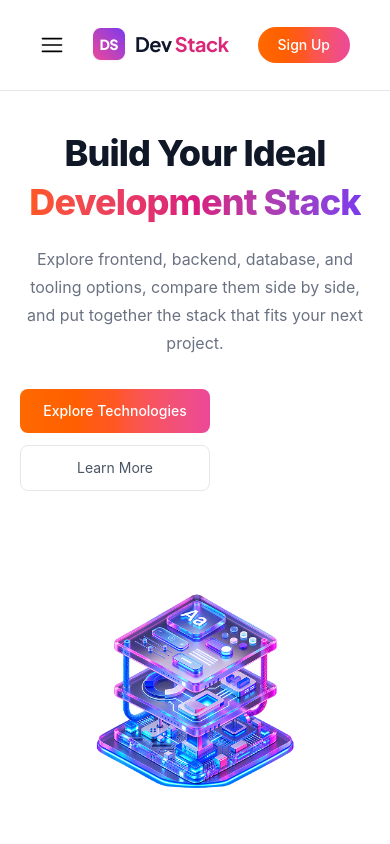
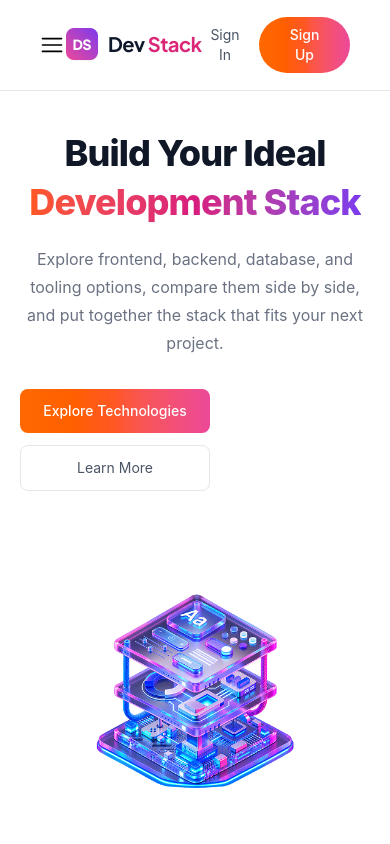
Before and after one commit to fahiyahedayet/Assignment-5, a React (Vite) app: page / in a window 390 px wide. Shown: the top 844 px of the page. Built offline with nearby package versions, Linux system fonts and the light colour scheme.

Commit message:
mobile responsive button fixed

```diff
--- a/src/components/Navbar.tsx
+++ b/src/components/Navbar.tsx
@@ -21,7 +21,7 @@ const Navbar = () => {
             </nav>
 
             <div className ="flex items-center gap-3">
-                <button className ="cursor-pointer hidden text-sm text-gray-600 sm:block hover:text-pink-500">
+                <button className ="cursor-pointer text-sm text-gray-600 sm:block hover:text-pink-500">
                     Sign In
                 </button>
 
```
